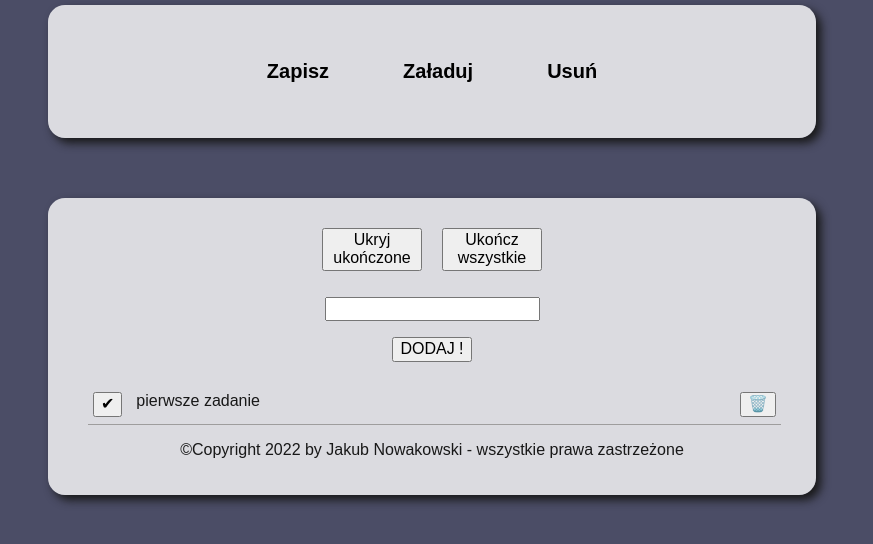
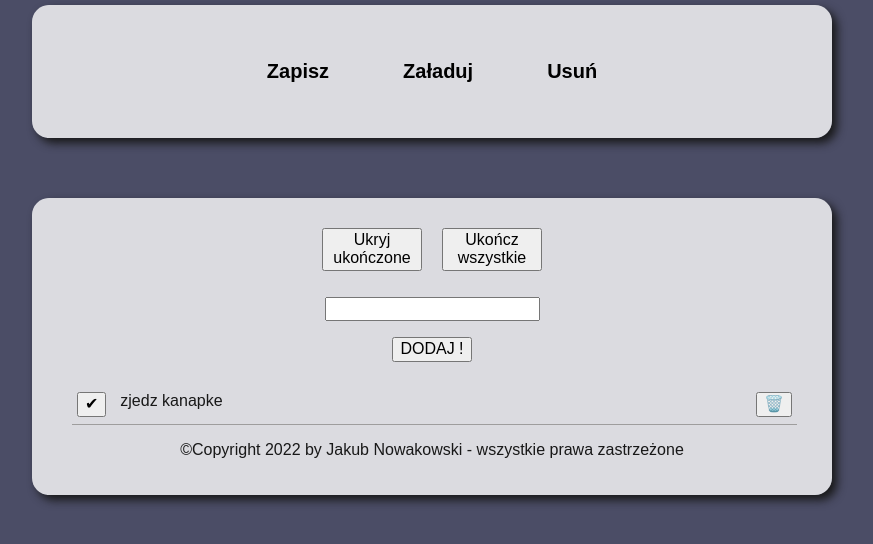
Before and after one commit to Jacob-Isaac/NewTaskListReact, a React (Create React App) app: page / in a window 1280 px wide. Shown: the top 544 px of the page, without its empty margins (208-1081 px from the left). Built offline with nearby package versions, Linux system fonts and the light colour scheme; a web font is replaced by a local one.

Commit message:
bodyContainer deleted / local storage added

```diff
--- a/src/App.js
+++ b/src/App.js
@@ -6,18 +6,25 @@ import Tasks from "./Tasks";
 import Header from "./Header";
 import Footer from "./Footer";
 import Buttons from "./Buttons";
-import BodyContainer from "./BodyContainer";
+// import BodyContainer from "./BodyContainer";
 import MainContainer from "./MainContainer";
 
 function App() {
+
+
+
 
   const [hideTasks, setHide] = React.useState(false);
   const [showOrHide, setButtonText] = React.useState(false);
   const [taskList, setTasks] = React.useState([{
     id: 1,
-    content: "pierwsze zadanie",
+    content: "zjedz kanapke",
     done: false
   },]);
+
+  localStorage.setItem("taskList", JSON.stringify(taskList));
+  // JSON.parse(localStorage.getItem("taskList"))
+
 
 
   const hideAllTasks = () => {
@@ -62,8 +69,8 @@ function App() {
 
 
   return (
-    <BodyContainer>
-      <Header />
+    <>
+     <Header />
       <MainContainer>
         <Buttons
           hideTasks={hideTasks}
@@ -78,7 +85,7 @@ function App() {
           tickTask={tickTask} />
         <Footer text="©Copyright 2022 by Jakub Nowakowski - wszystkie prawa zastrzeżone" />
       </MainContainer>
-    </BodyContainer>
+    </>
   );
 }
 
--- a/src/BodyContainer/index.js
+++ /dev/null
@@ -1,8 +0,0 @@
-
-const BodyContainer = ({children}) => (
-<body>
-    {children}
-    </body>
-);
-
-export default BodyContainer ;
--- a/src/Form/index.js
+++ b/src/Form/index.js
@@ -1,5 +1,4 @@
 import React from "react";
-import Tasks from "../Tasks";
 import "./style.css";
 
 const Form = ({addNewTask}) =>
```
